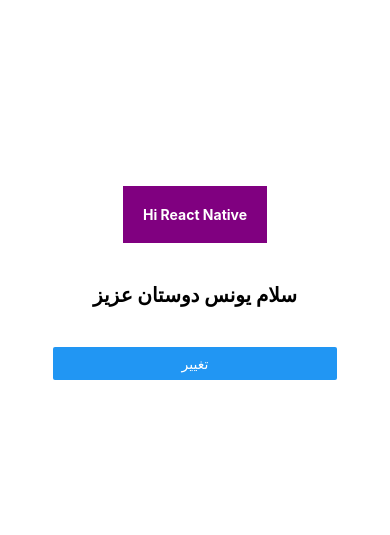
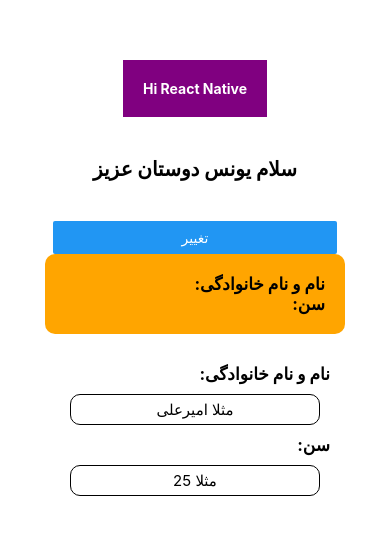
Before and after one commit to MohammadMahdiS/React_Native_Introduction, a React Native app: screen / in a window 390 px wide. Shown: the part 139-674 px from the top of the page. Built offline with nearby package versions, Linux system fonts and the light colour scheme.

Commit message:
Add Text Input with showing in the field sync

```diff
--- a/App.js
+++ b/App.js
@@ -1,53 +1,76 @@
 import React, {useState} from 'react';
-import { StyleSheet, View, Text, Button } from 'react-native';
+import { StyleSheet, View, Text, Button, TextInput } from 'react-native';
 
 // Class Base Implement
-class App extends React.Component {
-  state = {
-    firstName : "یونس",
+// class App extends React.Component {
+//   state = {
+//     firstName : "یونس",
+//   }
+
+//   handleNameChange = () => {
+//     this.setState({
+//       firstName: "مهدی",
+//     })
+//   }
+
+//   render() {
+//     return (
+//       <View style={styles.container}>
+//         <View style={styles.header}>
+//           <Text style={styles.header_text}>Hi React Native</Text>
+//         </View>
+//         <View>
+//           <Text style={styles.body}>سلام {this.state.firstName} دوستان عزیز</Text>
+//           <Button title="تغییر" onPress={this.handleNameChange}/>
+//         </View>
+//       </View>
+//     )
+//   }
+// }
+
+// Function Base Implement
+const App = () => {
+
+  const [firstName, setFirstName] = useState('یونس');
+  const [fullName, setFullName] = useState();
+  const [age, setAge] = useState();
+
+  const handleNameChange = () => {
+    setFirstName("مهدی")
   }
 
-  handleNameChange = () => {
-    this.setState({
-      firstName: "مهدی",
-    })
-  }
-
-  render() {
   return (
     <View style={styles.container}>
+      {/* Title */}
       <View style={styles.header}>
         <Text style={styles.header_text}>Hi React Native</Text>
       </View>
+
+      {/* Button */}
       <View>
-          <Text style={styles.body}>سلام {this.state.firstName} دوستان عزیز</Text>
-          <Button title="تغییر" onPress={this.handleNameChange}/>
+        <Text style={styles.body}>سلام {firstName} دوستان عزیز</Text>
+        <Button title="تغییر" onPress={handleNameChange}/>
+      </View>
+      {/* Inputs */}
+      <View style = {{
+        marginBottom:30,
+        backgroundColor: "orange",
+        padding: 20,
+        width: 300,
+        borderRadius: 10,
+       }} >
+        <Text style={styles.label}>نام و نام خانوادگی: {fullName} </Text>
+        <Text style={styles.label}>سن: {age} </Text>
+      </View>
+      <View>
+        <Text style={styles.label}>نام و نام خانوادگی: {fullName} </Text>
+        <TextInput style={styles.text_input} placeholder="مثلا امیرعلی" onChangeText={(value) => setFullName(value) } />
+        <Text style={styles.label}>سن: {age} </Text>
+        <TextInput style={styles.text_input} keyboardType="numeric" placeholder="مثلا 25" onChangeText={(value) => setAge(value) }/>
       </View>
     </View>
   )
 }
-}
-
-// Function Base Implement
-// const App = () => {
-//   const [firstName, setFirstName] = useState('یونس');
-
-//   const handleNameChange = () => {
-//     setFirstName("مهدی")
-//   }
-
-//   return (
-//     <View style={styles.container}>
-//       <View style={styles.header}>
-//         <Text style={styles.header_text}>Hi React Native</Text>
-//       </View>
-//       <View>
-//         <Text style={styles.body}>سلام {firstName} دوستان عزیز</Text>
-//         <Button title="تغییر" onPress={handleNameChange}/>
-//       </View>
-//     </View>
-//   )
-// }
 
 const styles = StyleSheet.create({
   container: {
@@ -69,6 +92,20 @@
     margin: 20,
     fontSize: 20,
     fontWeight: "bold",
+  },
+  label: {
+    fontSize: 17,
+    fontWeight: "bold",
+  },
+  text_input: {
+    borderWidth: 1,
+    borderColor: "lightGrey",
+    borderRadius: 10,
+    padding: 5,
+    margin: 10,
+    width: 250,
+    textAlign: "center",
+    fontSize: 15,
   }
 })
 
```
Lines whose indentation alone changed are shown as unchanged.
